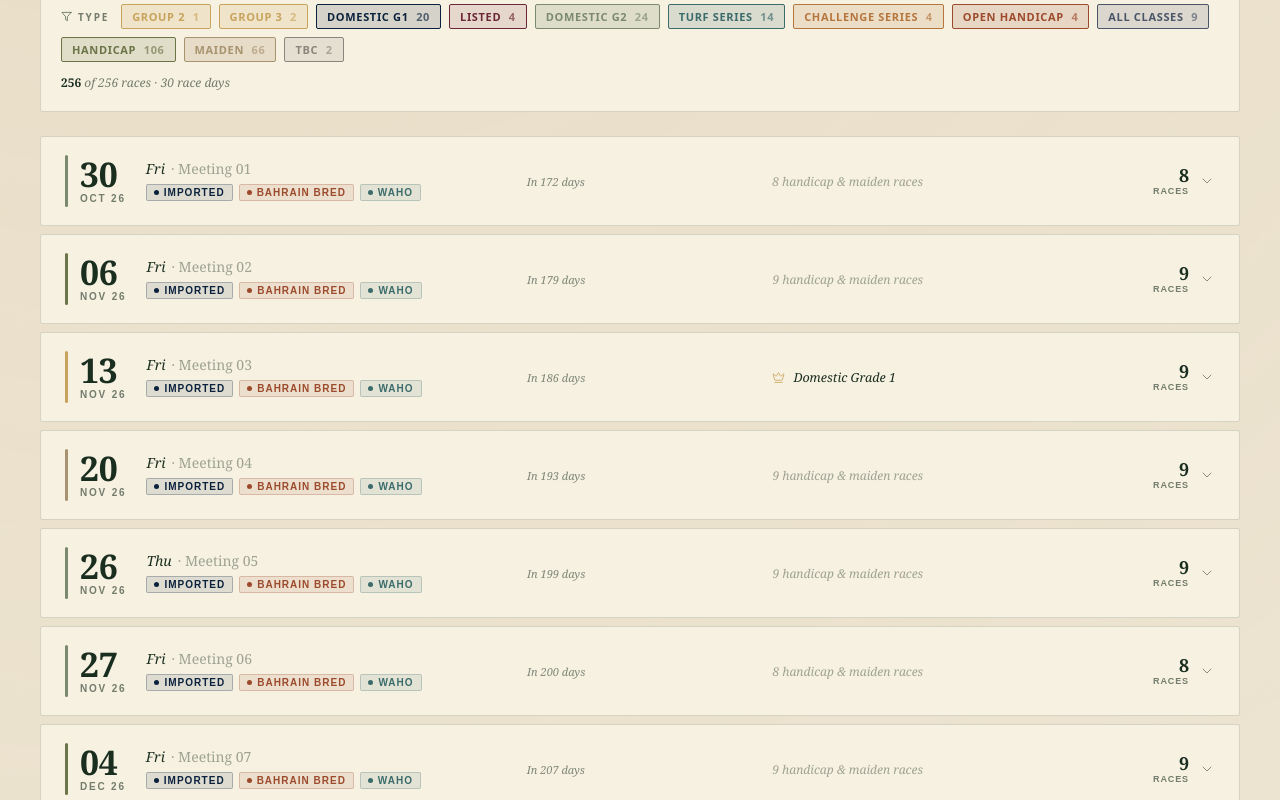
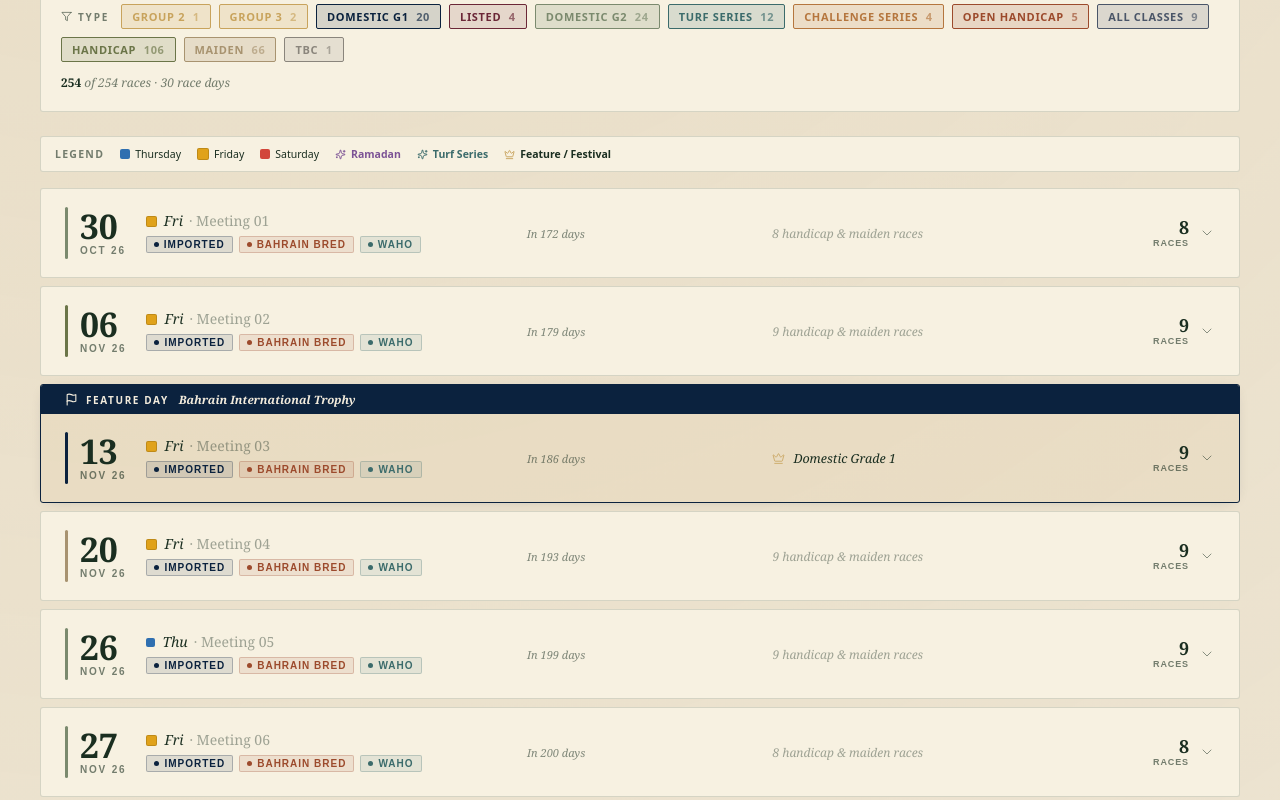
Before and after one commit to REHCBH/rehc-race-programme2026-27, a React (Vite) app: page / in a window 1280 px wide. Shown: the part 620-1420 px from the top of the page. Built offline with nearby package versions, Linux system fonts and the light colour scheme.

Commit message:
Add files via upload

```diff
--- a/src/App.jsx
+++ b/src/App.jsx
@@ -10,7 +10,7 @@ const PROGRAMME = [
     { dist: 1000, text: '0-90', field: null },
     { dist: 1400, text: 'Late HH Sh Rashid Bin Isa Al Khalifa Cup — Domestic Grade 2', field: null },
     { dist: 1600, text: '4th & Maiden', field: null },
-    { dist: 1800, text: 'TBC', field: null }
+    { dist: 1800, text: '0-80 (3yo+)', field: null }
   ]},
   { p: 'I', m: 2, d: '2026-11-06', races: [
     { dist: 1200, text: '0-85', field: null },
@@ -70,7 +70,7 @@ const PROGRAMME = [
   ]},
   { p: 'I', m: 11, d: '2026-12-24', races: [
     { dist: 1000, text: '0-90', field: null },
-    { dist: 1200, text: '0-75', field: null },
+    { dist: 1200, text: '0-75 **', field: null },
     { dist: 1400, text: '0-90', field: null },
     { dist: 2000, text: 'Alba Cup — Domestic Grade 2', field: null }
   ]},
@@ -101,9 +101,8 @@ const PROGRAMME = [
   ]},
   { p: 'I', m: 16, d: '2027-01-28', races: [
     { dist: 1200, text: 'The Hawar Cup — Turf Series 80-100', field: null },
-    { dist: 1600, text: 'Turf Series 0-100', field: null },
     { dist: 2000, text: 'The Anchorman Cup — Turf Series 80-100', field: null },
-    { dist: 2600, text: '0-100', field: null }
+    { dist: 2400, text: 'Open Handicap', field: null }
   ]},
   { p: 'I', m: 17, d: '2027-01-29', races: [
     { dist: 1000, text: '0-80', field: null },
@@ -120,7 +119,7 @@ const PROGRAMME = [
   { p: 'I', m: 19, d: '2027-02-11', races: [
     { dist: 1200, text: '0-85', field: null },
     { dist: 1400, text: '4th & Maiden (3yo)', field: null },
-    { dist: 2000, text: '0-75', field: null },
+    { dist: 2000, text: '0-75 **', field: null },
     { dist: 2200, text: '0-95', field: null }
   ]},
   { p: 'I', m: 20, d: '2027-02-18', races: [
@@ -132,14 +131,13 @@ const PROGRAMME = [
   { p: 'I', m: 21, d: '2027-02-25', races: [
     { dist: 1000, text: '0-75 APP', field: null },
     { dist: 1200, text: 'Domestic Grade 2', field: null },
-    { dist: 1400, text: '0-75', field: null },
+    { dist: 1400, text: '0-75 **', field: null },
     { dist: 2000, text: '0-80 (3yo+)', field: null },
     { dist: 2400, text: '0-90', field: null }
   ]},
   { p: 'I', m: 22, d: '2027-03-04', races: [
     { dist: 1200, text: 'Al Fateh Cup — Turf Series 80-100', field: null },
     { dist: 1400, text: 'Maiden (3yo+)', field: null },
-    { dist: 1600, text: 'Turf Series 0-100', field: null },
     { dist: 2000, text: 'The International Handicap — Turf Series 80-100', field: null }
   ]},
   { p: 'I', m: 23, d: '2027-03-05', races: [
@@ -313,7 +311,7 @@ const PROGRAMME = [
   { p: 'B', m: 24, d: '2027-03-12', races: [
     { dist: 1000, text: '3rd, 4th & Maiden (3yo) — Challenge Series', field: null },
     { dist: 1400, text: '3rd, 4th & Maiden (3yo) — Challenge Series', field: null },
-    { dist: 2000, text: '0-35', field: null }
+    { dist: 2000, text: '0-35 **', field: null }
   ]},
   { p: 'B', m: 25, d: '2027-03-19', races: [
     { dist: 1000, text: '0-60', field: null },
@@ -477,20 +475,70 @@ const RACES = PROGRAMME.flatMap((m) =>
   }))
 );
 
-// Designated Feature Days — meetings built around a marquee championship race.
-// Keyed by meeting number; value is the headline race name shown on the ribbon.
+// =================================================================
+// MEETING METADATA — festivals, day types, Ramadan, series
+// =================================================================
+// Feature days / festivals. A festival can span more than one meeting.
+// Keyed by meeting number → { label, festival? } where festival groups
+// multiple meetings under one banner.
 const FEATURE_DAYS = {
-  17: "Crown Prince's Cup",
-  23: "King's Cup"
+  3:  { label: 'Bahrain International Trophy', kind: 'international' },
+  16: { label: "Crown Prince's Cup Festival", kind: 'crown', festival: 'crown' },
+  17: { label: "Crown Prince's Cup Festival", kind: 'crown', festival: 'crown' },
+  22: { label: "King's Cup Festival", kind: 'kings', festival: 'kings' },
+  23: { label: "King's Cup Festival", kind: 'kings', festival: 'kings' }
 };
-// Returns the feature-day label for a race day, or null if it isn't one.
-function featureDayLabel(meetingNumbers) {
+
+// Ramadan 2027 falls mid-season (the purple band in the official programme,
+// Meetings 19–23, 11 Feb – 5 Mar 2027). These run under Ramadan timings.
+// Within this block the Thursday fixtures are 19, 20, 21 & 22 (M23 is a Friday).
+const RAMADAN_MEETINGS = [19, 20, 21, 22, 23];
+const RAMADAN_THURSDAY_MEETINGS = [19, 20, 21, 22];
+
+// Returns the feature-day descriptor for a race day, or null.
+function featureDayInfo(meetingNumbers) {
   if (!meetingNumbers) return null;
   for (const n of meetingNumbers) {
     if (FEATURE_DAYS[n]) return FEATURE_DAYS[n];
   }
   return null;
 }
+// Back-compat: just the label string.
+function featureDayLabel(meetingNumbers) {
+  const info = featureDayInfo(meetingNumbers);
+  return info ? info.label : null;
+}
+// Is any meeting on this day within the Ramadan block?
+function isRamadanMeeting(meetingNumbers) {
+  if (!meetingNumbers) return false;
+  return meetingNumbers.some(n => RAMADAN_MEETINGS.includes(n));
+}
+// Is this specifically a Ramadan Thursday fixture?
+function isRamadanThursday(meetingNumbers) {
+  if (!meetingNumbers) return false;
+  return meetingNumbers.some(n => RAMADAN_THURSDAY_MEETINGS.includes(n));
+}
+// Does this day include any Turf Series race?
+function hasTurfSeries(races) {
+  if (!races) return false;
+  return races.some(r => /turf series/i.test(r.text));
+}
+// Day-of-week type from an ISO date → 'thu' | 'fri' | 'sat' | 'other'
+function dayType(iso) {
+  const wd = new Date(iso + 'T00:00:00').getDay(); // 0=Sun..6=Sat
+  if (wd === 4) return 'thu';
+  if (wd === 5) return 'fri';
+  if (wd === 6) return 'sat';
+  return 'other';
+}
+// Colour + short label for each day type (mirrors the official programme legend).
+const DAY_TYPE_META = {
+  thu: { label: 'Thursday', color: '#2F6FB0' },
+  fri: { label: 'Friday',   color: '#E0A21A' },
+  sat: { label: 'Saturday', color: '#D2463A' },
+  other: { label: '', color: '#8A857C' }
+};
+
 
 // =================================================================
 // MOCK ENTRIES & RESULTS DATA
@@ -1074,10 +1122,26 @@ function NextUpHero({ daysToNext, nextMeeting, isMobile, todayIso }) {
 
 function MeetingCard({ raceDay, isOpen, onToggle, onRaceClick, todayIso, isMobile }) {
   const sortedByTier = [...raceDay.races].sort((a, b) => a.tier - b.tier);
-  const isFeatureDay = !!featureDayLabel(raceDay.meetingNumbers);
-  const featureLabel = featureDayLabel(raceDay.meetingNumbers);
-  // Feature days always use the gold championship accent.
-  const spineAccent = isFeatureDay ? { bg: C.gold, soft: 'rgba(200,163,92,0.12)' } : ACCENTS[sortedByTier[0].accent];
+  const featureInfo = featureDayInfo(raceDay.meetingNumbers);
+  const isFeatureDay = !!featureInfo;
+  const featureLabel = featureInfo ? featureInfo.label : null;
+  const featureKind = featureInfo ? featureInfo.kind : null;
+  const isRamadan = isRamadanMeeting(raceDay.meetingNumbers);
+  const isRamadanThu = isRamadanThursday(raceDay.meetingNumbers);
+  const turfSeriesDay = hasTurfSeries(raceDay.races);
+  const dt = dayType(raceDay.date);
+  const dtMeta = DAY_TYPE_META[dt];
+
+  // Ribbon colour scheme by festival kind.
+  const ribbonScheme = featureKind === 'international'
+    ? { bg: '#0B223E', fg: '#F2EBDC', icon: 'flag' }       // navy — International
+    : featureKind === 'crown'
+    ? { bg: '#6B2737', fg: '#F2EBDC', icon: 'crown' }       // burgundy — Crown Prince
+    : featureKind === 'kings'
+    ? { bg: '#C8A35C', fg: '#3A2E12', icon: 'crown' }       // gold — King's
+    : { bg: C.gold, fg: '#3A2E12', icon: 'crown' };
+  // Feature days always use a championship accent on the spine.
+  const spineAccent = isFeatureDay ? { bg: ribbonScheme.bg, soft: 'rgba(200,163,92,0.12)' } : ACCENTS[sortedByTier[0].accent];
   const marquee = raceDay.races.find(r => r.tier <= 2);
   const hasBoth = raceDay.programmes.length > 1;
 
@@ -1094,32 +1158,51 @@ function MeetingCard({ raceDay, isOpen, onToggle, onRaceClick, todayIso, isMobil
   return (
     <div style={{
       backgroundColor: isOpen ? C.paper : (isFeatureDay ? 'rgba(200,163,92,0.08)' : C.parchment),
-      border: '1px solid ' + (isFeatureDay ? C.gold : (isOpen ? spineAccent.bg : C.forestSoft)),
+      border: '1px solid ' + (isFeatureDay ? ribbonScheme.bg : (isOpen ? spineAccent.bg : C.forestSoft)),
       borderWidth: isFeatureDay ? '1.5px' : '1px',
       borderRadius: '3px', overflow: 'hidden',
       transition: 'all 0.25s ease',
-      boxShadow: isOpen ? '0 4px 20px -8px rgba(26,46,32,0.15)' : (isFeatureDay ? '0 2px 14px -8px rgba(200,163,92,0.5)' : 'none')
+      boxShadow: isOpen ? '0 4px 20px -8px rgba(26,46,32,0.15)' : (isFeatureDay ? '0 2px 14px -8px rgba(11,34,62,0.3)' : 'none')
     }}>
-      {/* Feature Day ribbon */}
+      {/* Feature / Festival ribbon */}
       {isFeatureDay && (
         <div style={{
           display: 'flex', alignItems: 'center', gap: '8px',
           padding: isMobile ? '6px 18px' : '7px 24px',
-          backgroundColor: C.gold,
-          color: '#3A2E12'
+          backgroundColor: ribbonScheme.bg,
+          color: ribbonScheme.fg
         }}>
-          <Crown size={13} strokeWidth={2} style={{ flexShrink: 0 }} />
+          {ribbonScheme.icon === 'flag'
+            ? <Flag size={13} strokeWidth={2} style={{ flexShrink: 0 }} />
+            : <Crown size={13} strokeWidth={2} style={{ flexShrink: 0 }} />}
           <span style={{
             fontSize: '10px', fontWeight: 800, letterSpacing: '0.16em',
             textTransform: 'uppercase', fontFamily: FONT_BODY
           }}>
-            Feature Day
+            {featureKind === 'international' ? 'Feature Day' : 'Festival'}
           </span>
           <span style={{
             fontSize: '11.5px', fontFamily: FONT_DISPLAY, fontStyle: 'italic',
             fontWeight: 600, marginLeft: '2px'
           }}>
             {featureLabel}
+          </span>
+        </div>
+      )}
+      {/* Ramadan ribbon (shows alongside festival ribbon when both apply) */}
+      {isRamadan && (
+        <div style={{
+          display: 'flex', alignItems: 'center', gap: '8px',
+          padding: isMobile ? '5px 18px' : '6px 24px',
+          backgroundColor: '#7C5295',
+          color: '#F2EBDC'
+        }}>
+          <Sparkles size={12} strokeWidth={2} style={{ flexShrink: 0 }} />
+          <span style={{
+            fontSize: '10px', fontWeight: 800, letterSpacing: '0.16em',
+            textTransform: 'uppercase', fontFamily: FONT_BODY
+          }}>
+            {isRamadanThu ? 'Ramadan Meeting · Thursday' : 'Ramadan Meeting'}
           </span>
         </div>
       )}
@@ -1160,14 +1243,22 @@ function MeetingCard({ raceDay, isOpen, onToggle, onRaceClick, todayIso, isMobil
             <div style={{
               fontSize: isMobile ? '13px' : '14px',
               fontFamily: FONT_DISPLAY, fontStyle: 'italic',
-              color: C.forest, lineHeight: 1.2, marginBottom: '6px'
+              color: C.forest, lineHeight: 1.2, marginBottom: '6px',
+              display: 'flex', alignItems: 'center', gap: '7px'
             }}>
-              {dayOfWeek(raceDay.date)}
-              {!isMobile && raceDay.meetingNumbers.length > 0 && (
-                <span style={{ color: 'rgba(26,46,32,0.4)', marginLeft: '6px', fontStyle: 'normal' }}>
-                  · Meeting {raceDay.meetingNumbers.map(m => String(m).padStart(2, '0')).join(' / ')}
-                </span>
-              )}
+              <span title={dtMeta.label} style={{
+                width: '9px', height: '9px', borderRadius: '2px',
+                backgroundColor: dtMeta.color, flexShrink: 0,
+                border: dt === 'fri' ? '1px solid rgba(0,0,0,0.15)' : 'none'
+              }} />
+              <span>
+                {dayOfWeek(raceDay.date)}
+                {!isMobile && raceDay.meetingNumbers.length > 0 && (
+                  <span style={{ color: 'rgba(26,46,32,0.4)', marginLeft: '6px', fontStyle: 'normal' }}>
+                    · Meeting {raceDay.meetingNumbers.map(m => String(m).padStart(2, '0')).join(' / ')}
+                  </span>
+                )}
+              </span>
             </div>
             <div style={{ display: 'flex', alignItems: 'center', gap: '6px', flexWrap: 'wrap' }}>
               {raceDay.programmes.map(p => {
@@ -1185,6 +1276,18 @@ function MeetingCard({ raceDay, isOpen, onToggle, onRaceClick, todayIso, isMobil
                   </span>
                 );
               })}
+              {turfSeriesDay && (
+                <span style={{
+                  display: 'inline-flex', alignItems: 'center', gap: '5px',
+                  fontSize: '10px', textTransform: 'uppercase', letterSpacing: '0.1em',
+                  fontWeight: 700, color: '#3B6B6B',
+                  padding: '2px 7px', backgroundColor: 'rgba(59,107,107,0.12)',
+                  borderRadius: '2px', border: '1px solid rgba(59,107,107,0.4)'
+                }}>
+                  <Sparkles size={9} strokeWidth={2} />
+                  Turf Series
+                </span>
+              )}
             </div>
           </div>
 
@@ -2112,6 +2215,37 @@ export default function App() {
 
       {/* RACE DAY LIST */}
       <main style={{ maxWidth: MW, margin: '0 auto', padding: (isMobile ? '16px' : '24px') + ' ' + PX + ' 64px' }}>
+        {/* Legend */}
+        {groupedByDate.length > 0 && (
+          <div className="rehc-no-print" style={{
+            display: 'flex', alignItems: 'center', gap: isMobile ? '10px' : '16px',
+            flexWrap: 'wrap', marginBottom: '16px',
+            padding: '10px 14px', backgroundColor: C.parchment,
+            border: '1px solid ' + C.forestSoft, borderRadius: '3px',
+            fontSize: '10.5px', fontFamily: FONT_BODY
+          }}>
+            <span style={{ textTransform: 'uppercase', letterSpacing: '0.12em', fontWeight: 700, color: C.forestDim }}>Legend</span>
+            {[
+              { c: DAY_TYPE_META.thu.color, label: 'Thursday' },
+              { c: DAY_TYPE_META.fri.color, label: 'Friday' },
+              { c: DAY_TYPE_META.sat.color, label: 'Saturday' }
+            ].map(item => (
+              <span key={item.label} style={{ display: 'inline-flex', alignItems: 'center', gap: '5px', color: C.forest }}>
+                <span style={{ width: '10px', height: '10px', borderRadius: '2px', backgroundColor: item.c, border: item.label === 'Friday' ? '1px solid rgba(0,0,0,0.15)' : 'none' }} />
+                {item.label}
+              </span>
+            ))}
+            <span style={{ display: 'inline-flex', alignItems: 'center', gap: '5px', color: '#7C5295', fontWeight: 600 }}>
+              <Sparkles size={11} strokeWidth={2} /> Ramadan
+            </span>
+            <span style={{ display: 'inline-flex', alignItems: 'center', gap: '5px', color: '#3B6B6B', fontWeight: 600 }}>
+              <Sparkles size={11} strokeWidth={2} /> Turf Series
+            </span>
+            <span style={{ display: 'inline-flex', alignItems: 'center', gap: '5px', color: C.forest, fontWeight: 600 }}>
+              <Crown size={11} strokeWidth={2} style={{ color: C.gold }} /> Feature / Festival
+            </span>
+          </div>
+        )}
         {groupedByDate.length === 0 ? (
           <div style={{ backgroundColor: C.parchment, border: '1px solid ' + C.forestSoft, padding: '64px 24px', textAlign: 'center', borderRadius: '3px' }}>
             <div style={{ fontSize: '20px', marginBottom: '8px', fontFamily: FONT_DISPLAY, fontStyle: 'italic' }}>No races match these filters</div>
```
